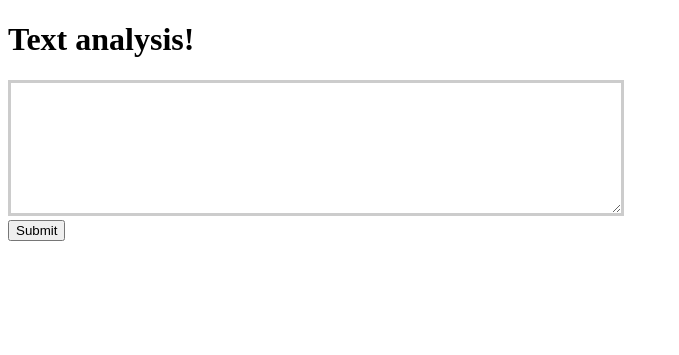
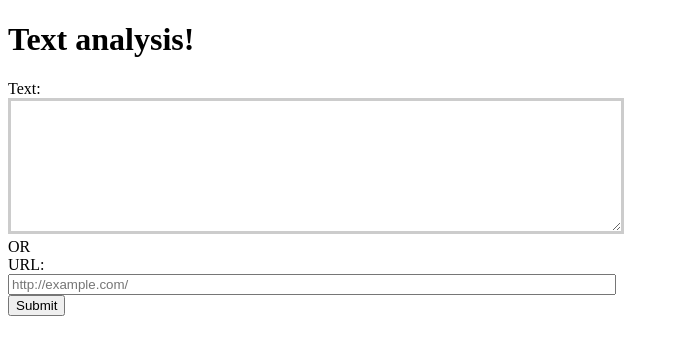
Before and after one commit to dtran320/write-better, a Flask app: page / in a window 1280 px wide. Shown: the top 355 px of the page, without its empty margins (0-679 px from the left). Run offline with Flask 2, Linux system fonts and the light colour scheme; parts of the project's set-up code (start-up, migrations or seed data) failed here and were passed over.

Commit message:
Accept URL as input

```diff
--- a/server.py
+++ b/server.py
@@ -1,4 +1,6 @@
-from flask import Flask, render_template, request
+from flask import Flask, Markup, render_template, request
+import lxml
+from lxml.html.clean import Cleaner
 
 from app import analyze_words, analyze_sentences, analyze_text
 
@@ -14,6 +16,14 @@ def index():
 @app.route('/analyze', methods=['POST'])
 def analyze():
     text = request.form['text']
+    if not text:
+        url = request.form['url']
+        cleaner = Cleaner()
+        cleaner.javascript = True
+        cleaner.style = True
+        text = Markup(lxml.html.tostring(
+            cleaner.clean_html(lxml.html.parse(url)))).striptags()
+
     result = analyze_words(text)
     sent_results = analyze_sentences(text)
     sent_variance = analyze_text(text)
--- a/static/style.css
+++ b/static/style.css
@@ -26,3 +26,7 @@ table.results tr:nth-child(odd) {
 table.results th {
 	font-weight: bold;
 }
+
+input.url-to-tag {
+	width: 600px;
+}
--- a/templates/index.html
+++ b/templates/index.html
@@ -2,8 +2,14 @@
 {% block body %}
 
 <form action="{{ url_for('analyze') }}" method="post">
+
+Text:<br/>
 <textarea name="text" class="text-to-tag"></textarea>
 <br/>
+OR
+<br/>
+<label for="url">URL:</label><br/>
+<input type="text" id="url" name="url" class="url-to-tag" placeholder="http://example.com/" /><br/>
 <input type="submit" />
 </form>
 
```
